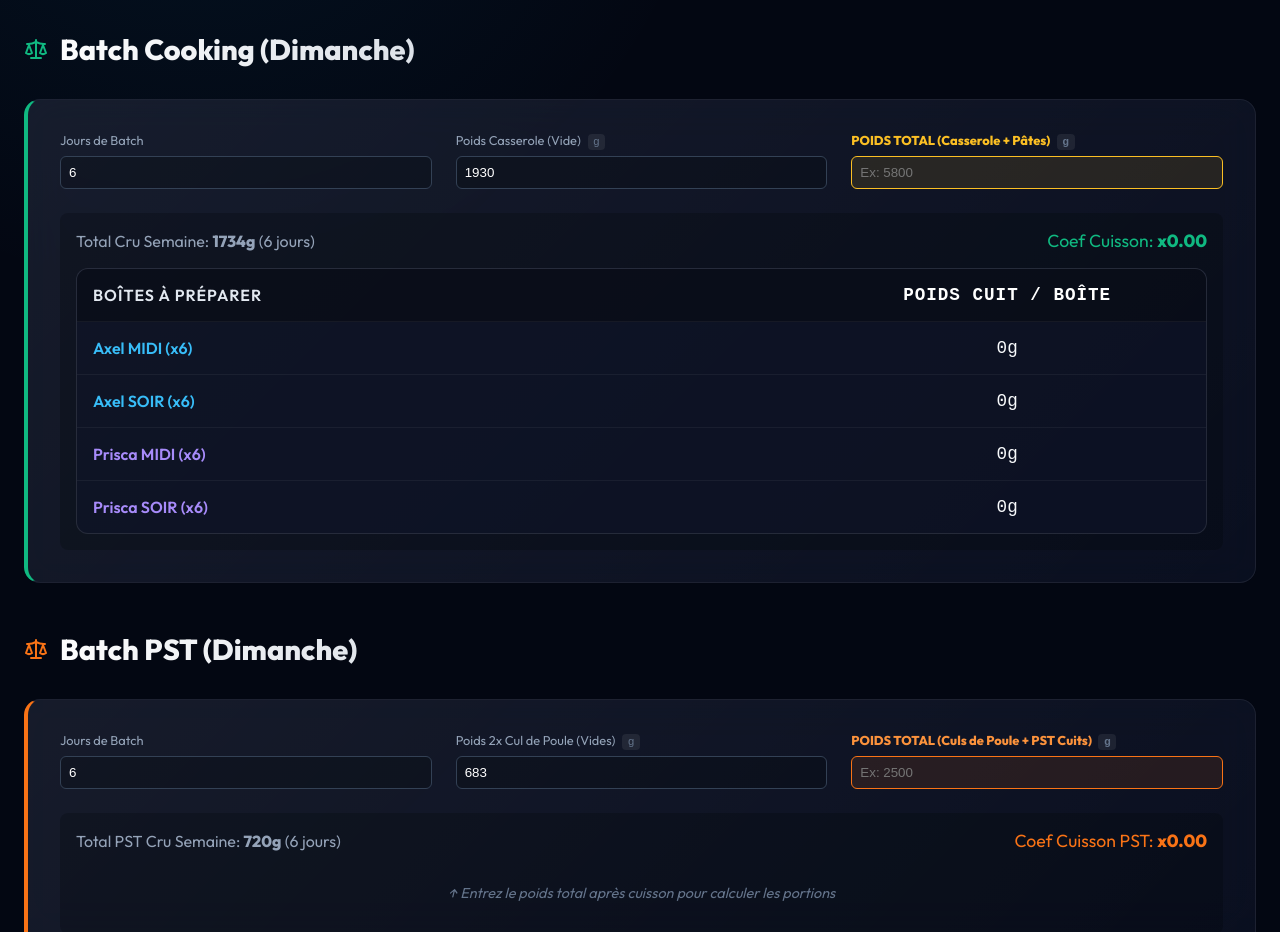
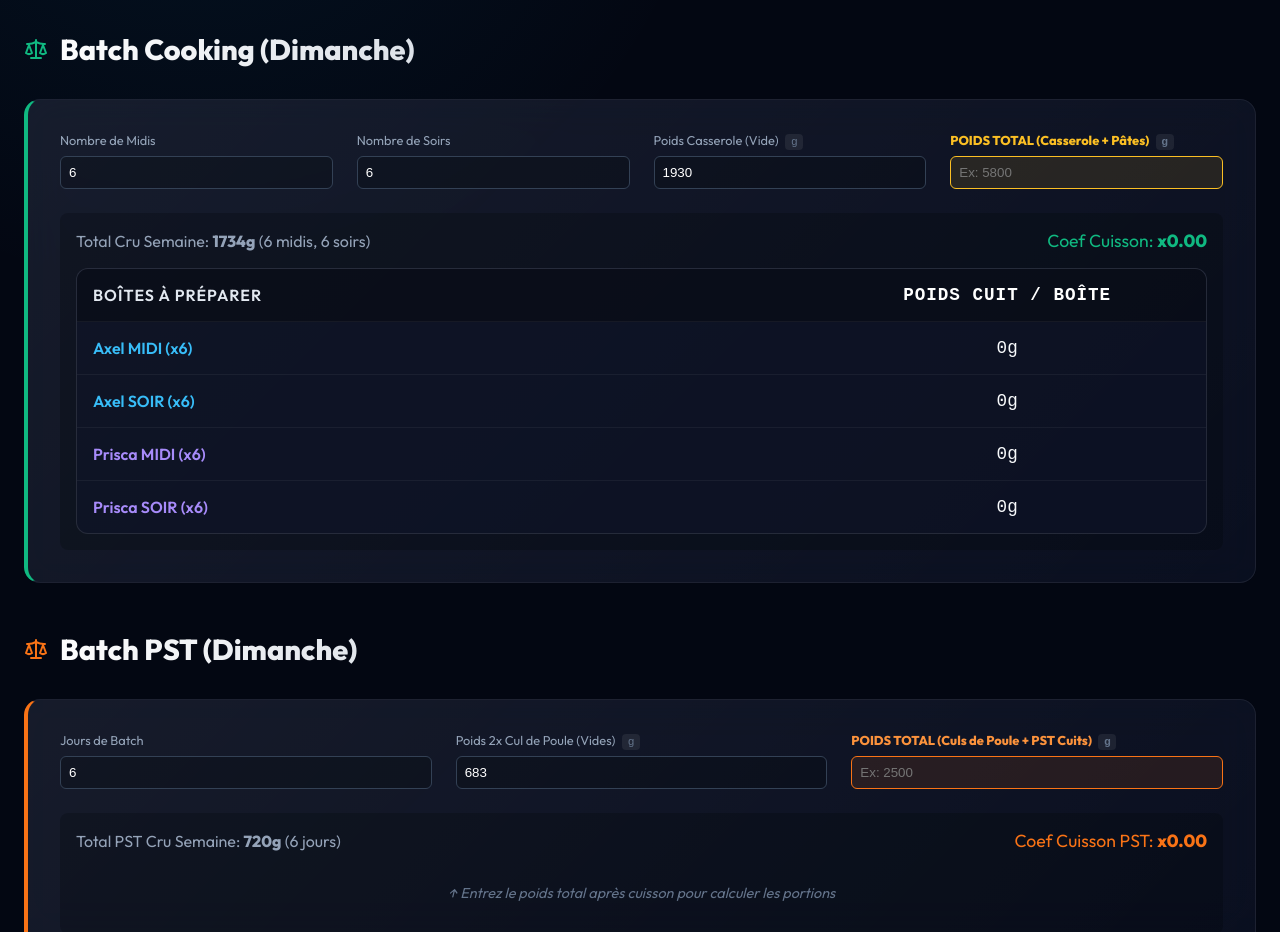
Before and after one commit to Karmadibsa/OptiCal-Center, a React (Vite) app: page /smart-diet in a window 1280 px wide. Shown: the part 2080-3012 px from the top of the page. Built offline with nearby package versions, Linux system fonts and the light colour scheme.

Commit message:
mise a jour 11/04/2026

```diff
--- a/src/components/SmartDiet.jsx
+++ b/src/components/SmartDiet.jsx
@@ -101,7 +101,8 @@ const SmartDiet = ({ profiles, setProfiles }) => {
     const [activeTab, setActiveTab] = useState('axel');
 
     const [batchConfig, setBatchConfig] = useState({
-        days: 6,
+        midis: 6,
+        soirs: 6,
         potWeight: 1930,
         totalWeighed: 0
     });
@@ -218,8 +219,8 @@ const SmartDiet = ({ profiles, setProfiles }) => {
     );
 
     // --- BATCH PÂTES ---
-    const totalRawDaily = resAxel.pasta_midi + resAxel.pasta_soir + resPrisca.pasta_midi + resPrisca.pasta_soir;
-    const totalRawBatch = totalRawDaily * batchConfig.days;
+    const totalRawBatch = (resAxel.pasta_midi + resPrisca.pasta_midi) * batchConfig.midis +
+                          (resAxel.pasta_soir + resPrisca.pasta_soir) * batchConfig.soirs;
     const netCooked = Math.max(0, batchConfig.totalWeighed - batchConfig.potWeight);
     const cookCoef = (totalRawBatch > 0 && netCooked > 0) ? netCooked / totalRawBatch : 0;
 
@@ -392,13 +393,23 @@ const SmartDiet = ({ profiles, setProfiles }) => {
             <div className="card" style={{ borderLeft: '4px solid #10b981' }}>
                 <div className="inputs-grid">
                     <div className="input-group">
-                        <label htmlFor="batch-days">Jours de Batch</label>
+                        <label htmlFor="batch-midis">Nombre de Midis</label>
                         <input
-                            id="batch-days"
+                            id="batch-midis"
                             type="number"
-                            value={batchConfig.days === 0 ? '' : batchConfig.days}
+                            value={batchConfig.midis === 0 ? '' : batchConfig.midis}
                             placeholder="6"
-                            onChange={(e) => setBatchConfig({ ...batchConfig, days: parseFloat(e.target.value) || 0 })}
+                            onChange={(e) => setBatchConfig({ ...batchConfig, midis: parseFloat(e.target.value) || 0 })}
+                        />
+                    </div>
+                    <div className="input-group">
+                        <label htmlFor="batch-soirs">Nombre de Soirs</label>
+                        <input
+                            id="batch-soirs"
+                            type="number"
+                            value={batchConfig.soirs === 0 ? '' : batchConfig.soirs}
+                            placeholder="6"
+                            onChange={(e) => setBatchConfig({ ...batchConfig, soirs: parseFloat(e.target.value) || 0 })}
                         />
                     </div>
                     <div className="input-group">
@@ -430,7 +441,7 @@ const SmartDiet = ({ profiles, setProfiles }) => {
                 <div style={{ marginTop: '1.5rem', background: 'rgba(0,0,0,0.2)', padding: '1rem', borderRadius: '8px' }}>
                     <div style={{ display: 'flex', justifyContent: 'space-between', marginBottom: '1rem', alignItems: 'center', flexWrap: 'wrap' }}>
                         <span style={{ color: '#94a3b8' }}>
-                            Total Cru Semaine: <strong>{Math.round(totalRawBatch)}g</strong> ({batchConfig.days} jours)
+                            Total Cru Semaine: <strong>{Math.round(totalRawBatch)}g</strong> ({batchConfig.midis} midis, {batchConfig.soirs} soirs)
                         </span>
                         <span style={{ fontSize: '1.1rem', color: '#10b981' }}>
                             Coef Cuisson: <strong>x{cookCoef.toFixed(2)}</strong>
@@ -443,19 +454,19 @@ const SmartDiet = ({ profiles, setProfiles }) => {
                             <div className="col-val">POIDS CUIT / BOÎTE</div>
                         </div>
                         <div className="plan-row" style={{ gridTemplateColumns: '2fr 1fr' }}>
-                            <div className="col-item" style={{ color: '#38bdf8' }}>Axel MIDI (x{batchConfig.days})</div>
+                            <div className="col-item" style={{ color: '#38bdf8' }}>Axel MIDI (x{batchConfig.midis})</div>
                             <div className="col-val">{Math.round(resAxel.pasta_midi * cookCoef)}g</div>
                         </div>
                         <div className="plan-row" style={{ gridTemplateColumns: '2fr 1fr' }}>
-                            <div className="col-item" style={{ color: '#38bdf8' }}>Axel SOIR (x{batchConfig.days})</div>
+                            <div className="col-item" style={{ color: '#38bdf8' }}>Axel SOIR (x{batchConfig.soirs})</div>
                             <div className="col-val">{Math.round(resAxel.pasta_soir * cookCoef)}g</div>
                         </div>
                         <div className="plan-row" style={{ gridTemplateColumns: '2fr 1fr' }}>
-                            <div className="col-item" style={{ color: '#a78bfa' }}>Prisca MIDI (x{batchConfig.days})</div>
+                            <div className="col-item" style={{ color: '#a78bfa' }}>Prisca MIDI (x{batchConfig.midis})</div>
                             <div className="col-val">{Math.round(resPrisca.pasta_midi * cookCoef)}g</div>
                         </div>
                         <div className="plan-row" style={{ gridTemplateColumns: '2fr 1fr' }}>
-                            <div className="col-item" style={{ color: '#a78bfa' }}>Prisca SOIR (x{batchConfig.days})</div>
+                            <div className="col-item" style={{ color: '#a78bfa' }}>Prisca SOIR (x{batchConfig.soirs})</div>
                             <div className="col-val">{Math.round(resPrisca.pasta_soir * cookCoef)}g</div>
                         </div>
                     </div>
```
